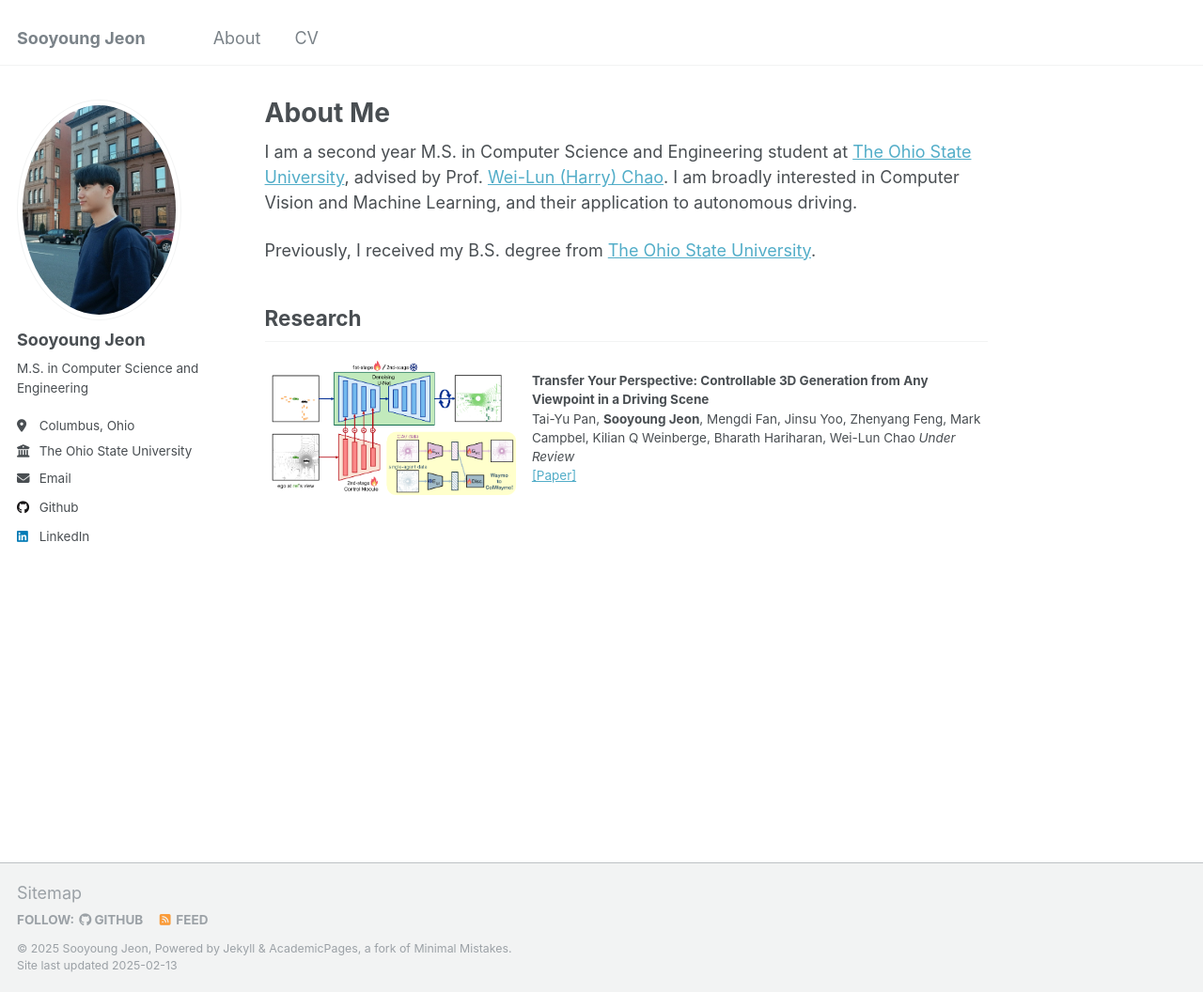
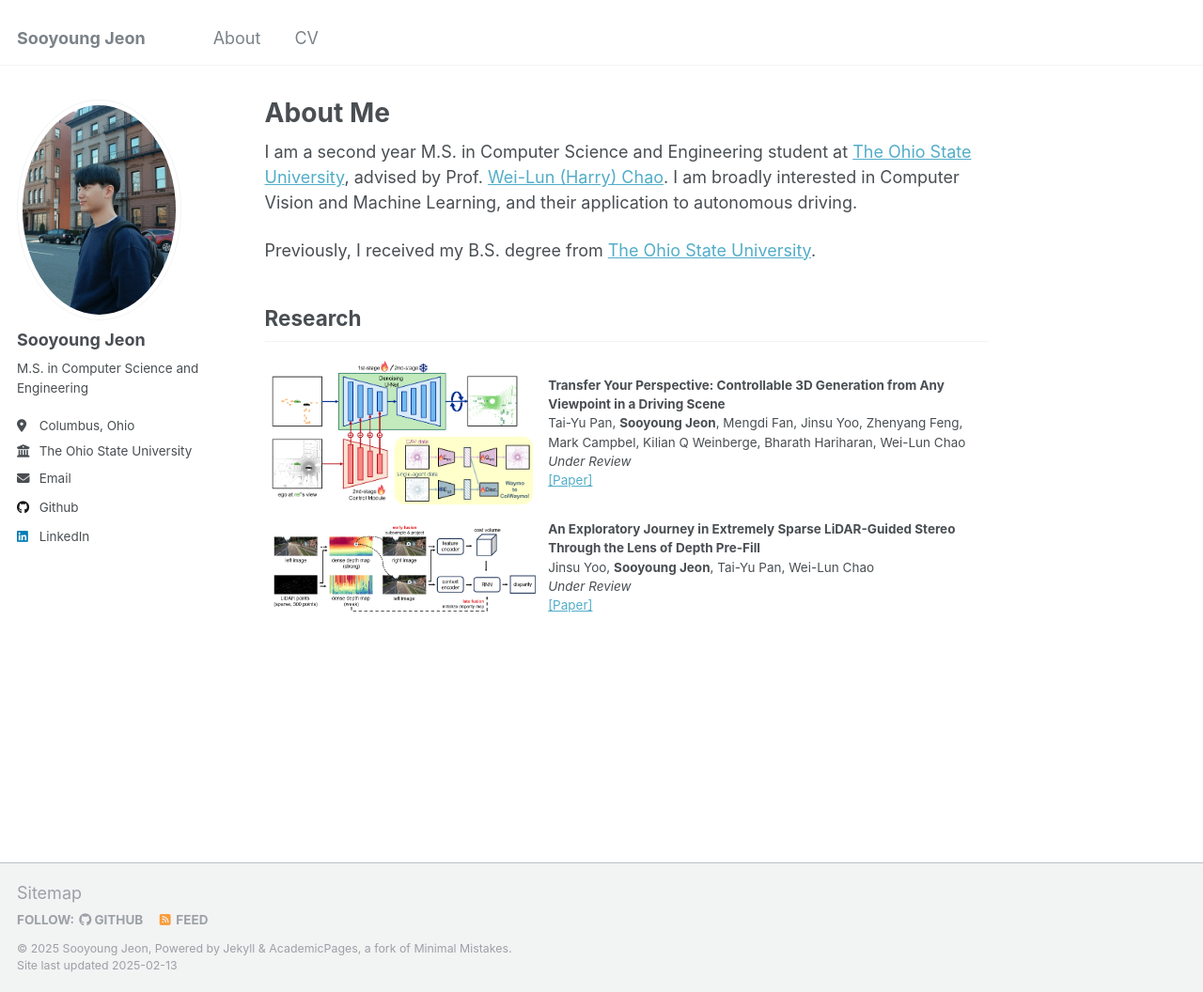
Before and after one commit to jeonso0907/jeonso0907.github.io, a Jekyll site: the page built from _pages/about.md, in a window 1280 px wide and 1056 px high. Shown: the whole window at 94% size. Built offline with Jekyll 4.4.1, drawn with Linux system fonts in a browser that asks for light colours.

Commit message:
draft publi. done

```diff
--- a/_pages/about.md
+++ b/_pages/about.md
@@ -28,13 +28,28 @@
 <b>Transfer Your Perspective: Controllable 3D Generation from Any Viewpoint in a Driving Scene</b>
 <br>
 Tai-Yu Pan, <b>Sooyoung Jeon</b>, Mengdi Fan, Jinsu Yoo, Zhenyang Feng, Mark Campbel, Kilian Q Weinberge, Bharath Hariharan, Wei-Lun Chao
-
-
+<br>
 <i>Under Review</i>
 <br>
 <span><a href="https://drive.google.com/file/d/1Wmbks1VXRQQcSll2QGBY_W8BI2Bni1e2/view?usp=sharing">[Paper]</a></span>
 </td>
 </tr>
 
+<tr style="border-collapse: separate; border-spacing:30em;">
+<td style="border-collapse: collapse; border: none;">
+<img src="../images/graft_pipeline.png" width="600"/> </td>
+
+
+<td style="border-collapse: collapse; border: none;">
+<b>An Exploratory Journey in Extremely Sparse LiDAR-Guided Stereo Through the Lens of Depth Pre-Fill</b>
+<br>
+Jinsu Yoo, <b>Sooyoung Jeon</b>, Tai-Yu Pan, Wei-Lun Chao
+
+<br>
+<i>Under Review</i>
+<br>
+<span><a href="https://drive.google.com/file/d/1SlxeasPD5fA8YPqFVCFC017B3W8UuUuL/view?usp=drive_link">[Paper]</a></span>
+</td>
+</tr>
 
 </table>
```
Also changed, not shown: _publications/2010-10-01-paper-title-number-2.md (+1 -1 lines), images/graft_pipeline.png (added).
